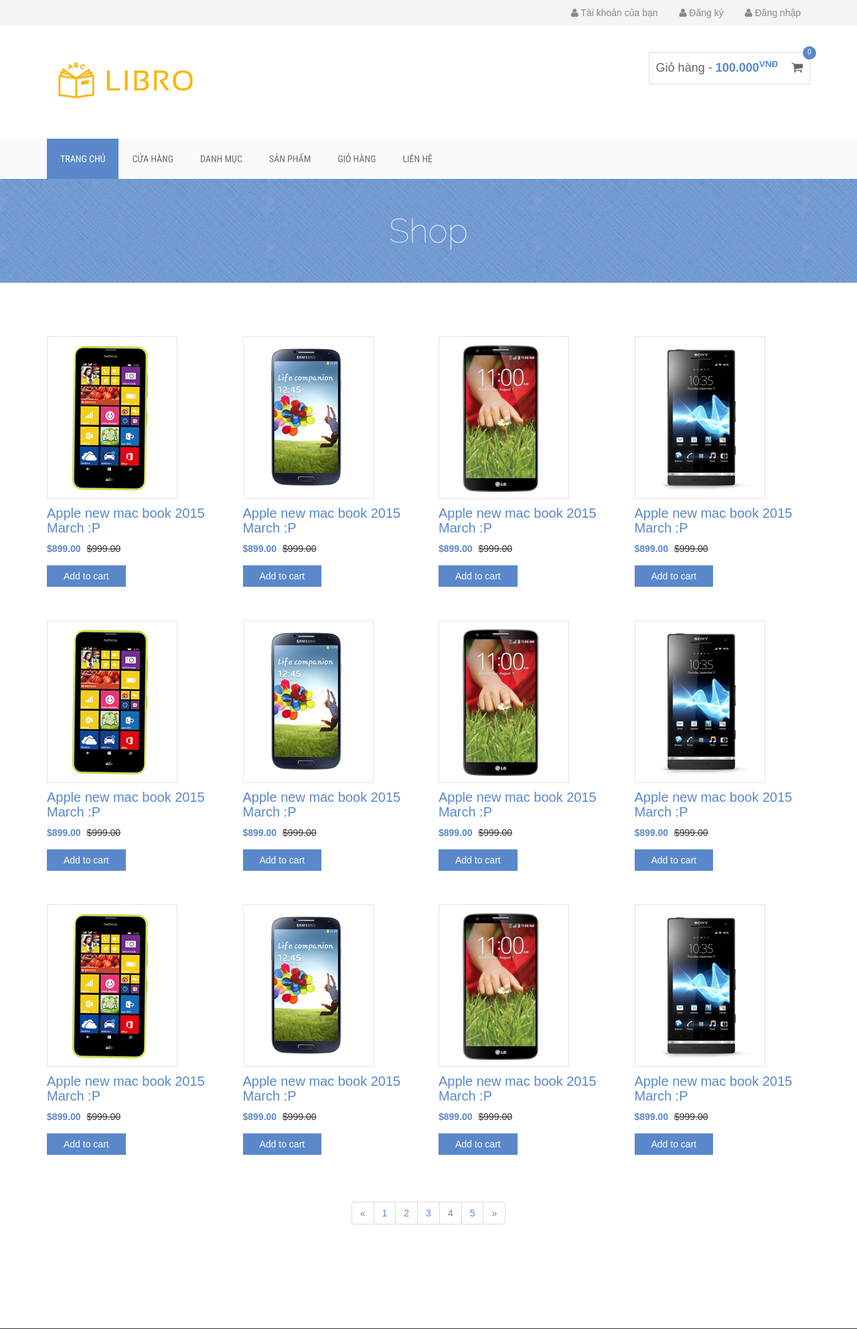
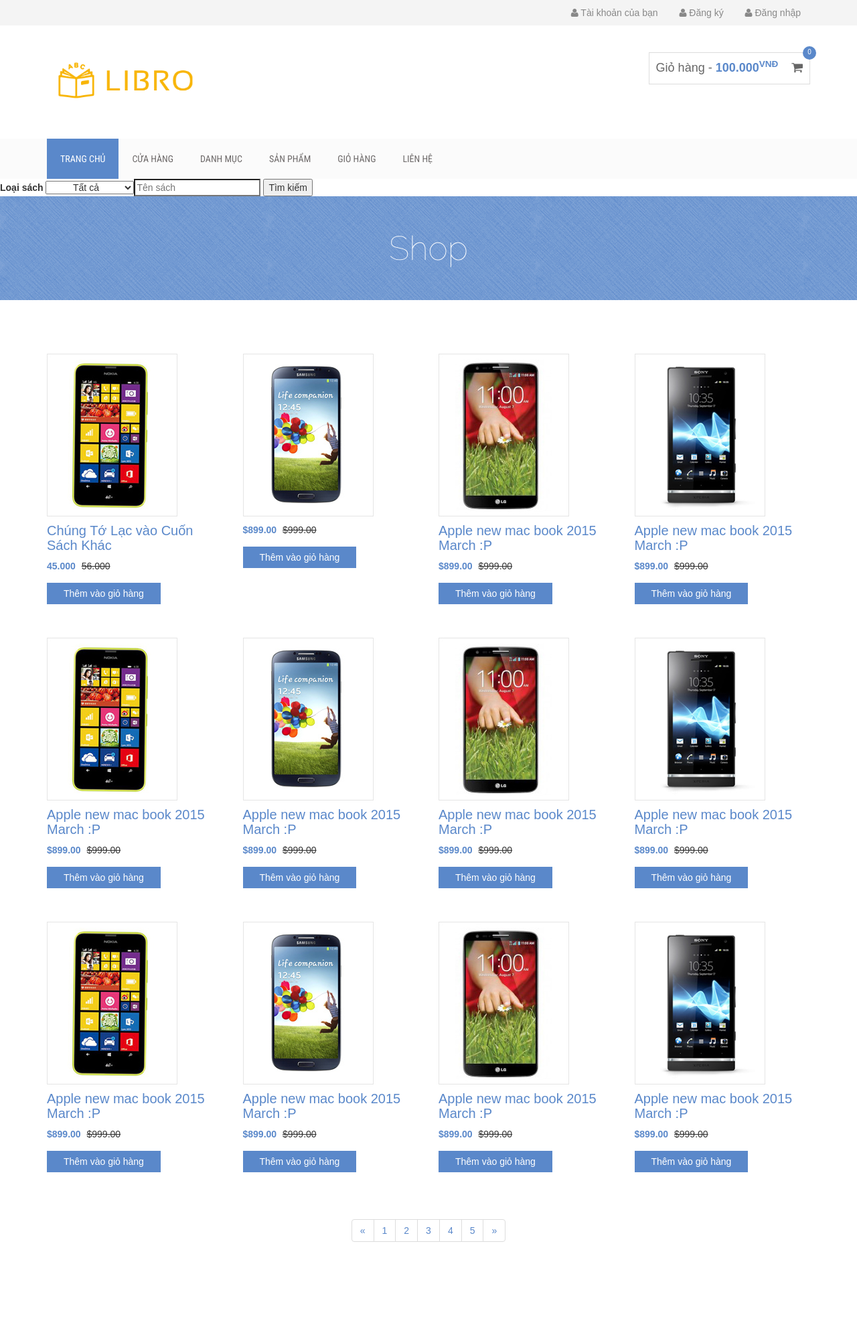
Before and after one commit to minhnghia5799/webbansach, a PHP site: page /View/shop.php?page=home in a window 1280 px wide. Shown: the top 1984 px of the page at 67% size. Run offline with PHP 8.4, Linux system fonts and the light colour scheme; some libraries are stand-ins or nearby versions.

Commit message:
chinh sua html

```diff
--- a/View/shop.php
+++ b/View/shop.php
@@ -23,7 +23,30 @@
     <?php
         require_once SITE_ROOT."/View/Layout/navbar.php";
     ?>
+    <b >Loại sách</b>
+ <select style="text-align:center" name=”loaisach” type="drop-down" >
+   <option >Tất cả</option>
+   <option >Sách giáo khoa</option>
+   <option >Sách khoa học</option>
+   <option >Sách kinh doanh</option>
+   <option >Sách chính trị</option>
+   <option >Sách văn học</option>
+   <option >Truyện ngôn tình</option>
+   <option >Truyện thiếu nhi</option>
+   <option >Truyện tranh</option>
+   <option >Truyện ngôn tình</option>
+   <option >Truyện trinh thám</option>
+   <option >Tiểu thuyết</option>
 
+   <div class="box">
+  <div class="container-1">
+      <span class="icon"><i class="fa fa-search"></i></span>
+      <input type="search" id="search" placeholder="Tên sách" />
+  </div>
+</div>
+<button>Tìm kiếm </button>
+
+</select>
     <div class="product-big-title-area">
         <div class="container">
             <div class="row">
@@ -46,13 +69,73 @@
                         <div class="product-upper">
                             <img src="View/Resource/img/product-2.jpg" alt="">
                         </div>
+                        <h2><a href="">Chúng Tớ Lạc vào Cuốn Sách Khác</a></h2>
+                        <div class="product-carousel-price">
+                            <ins>45.000</ins> <del>56.000</del>
+                        </div>
+
+                        <div class="product-option-shop">
+                            <a class="add_to_cart_button" data-quantity="1" data-product_sku="" data-product_id="70" rel="nofollow" href="/canvas/shop/?add-to-cart=70">Thêm vào giỏ hàng</a>
+                        </div>
+                    </div>
+                </div>
+                <div class="col-md-3 col-sm-6">
+                    <div class="single-shop-product">
+                        <div class="product-upper">
+                            <img src="View/Resource/img/product-1.jpg" alt="">
+                        </div>
+                        <h2><a href=""> </a></h2>
+                        <div class="product-carousel-price">
+                            <ins>$899.00</ins> <del>$999.00</del>
+                        </div>
+
+                        <div class="product-option-shop">
+                            <a class="add_to_cart_button" data-quantity="1" data-product_sku="" data-product_id="70" rel="nofollow" href="/canvas/shop/?add-to-cart=70">Thêm vào giỏ hàng</a>
+                        </div>
+                    </div>
+                </div>
+                <div class="col-md-3 col-sm-6">
+                    <div class="single-shop-product">
+                        <div class="product-upper">
+                            <img src="View/Resource/img/product-3.jpg" alt="">
+                        </div>
                         <h2><a href="">Apple new mac book 2015 March :P</a></h2>
                         <div class="product-carousel-price">
                             <ins>$899.00</ins> <del>$999.00</del>
                         </div>
 
                         <div class="product-option-shop">
-                            <a class="add_to_cart_button" data-quantity="1" data-product_sku="" data-product_id="70" rel="nofollow" href="/canvas/shop/?add-to-cart=70">Add to cart</a>
+                            <a class="add_to_cart_button" data-quantity="1" data-product_sku="" data-product_id="70" rel="nofollow" href="/canvas/shop/?add-to-cart=70">Thêm vào giỏ hàng</a>
+                        </div>
+                    </div>
+                </div>
+                <div class="col-md-3 col-sm-6">
+                    <div class="single-shop-product">
+                        <div class="product-upper">
+                            <img src="View/Resource/img/product-4.jpg" alt="">
+                        </div>
+                        <h2><a href="">Apple new mac book 2015 March :P</a></h2>
+                        <div class="product-carousel-price">
+                            <ins>$899.00</ins> <del>$999.00</del>
+                        </div>
+
+                        <div class="product-option-shop">
+                            <a class="add_to_cart_button" data-quantity="1" data-product_sku="" data-product_id="70" rel="nofollow" href="/canvas/shop/?add-to-cart=70">Thêm vào giỏ hàng</a>
+                        </div>
+                    </div>
+                </div>
+                <div class="col-md-3 col-sm-6">
+                    <div class="single-shop-product">
+                        <div class="product-upper">
+                            <img src="View/Resource/img/product-2.jpg" alt="">
+                        </div>
+                        <h2><a href="">Apple new mac book 2015 March :P</a></h2>
+                        <div class="product-carousel-price">
+                            <ins>$899.00</ins> <del>$999.00</del>
+                        </div>
+
+                        <div class="product-option-shop">
+                            <a class="add_to_cart_button" data-quantity="1" data-product_sku="" data-product_id="70" rel="nofollow" href="/canvas/shop/?add-to-cart=70">Thêm vào giỏ hàng</a>
                         </div>
                     </div>
                 </div>
@@ -67,7 +150,7 @@
                         </div>
 
                         <div class="product-option-shop">
-                            <a class="add_to_cart_button" data-quantity="1" data-product_sku="" data-product_id="70" rel="nofollow" href="/canvas/shop/?add-to-cart=70">Add to cart</a>
+                            <a class="add_to_cart_button" data-quantity="1" data-product_sku="" data-product_id="70" rel="nofollow" href="/canvas/shop/?add-to-cart=70">Thêm vào giỏ hàng</a>
                         </div>
                     </div>
                 </div>
@@ -82,7 +165,7 @@
                         </div>
 
                         <div class="product-option-shop">
-                            <a class="add_to_cart_button" data-quantity="1" data-product_sku="" data-product_id="70" rel="nofollow" href="/canvas/shop/?add-to-cart=70">Add to cart</a>
+                            <a class="add_to_cart_button" data-quantity="1" data-product_sku="" data-product_id="70" rel="nofollow" href="/canvas/shop/?add-to-cart=70">Thêm vào giỏ hàng</a>
                         </div>
                     </div>
                 </div>
@@ -97,7 +180,7 @@
                         </div>
 
                         <div class="product-option-shop">
-                            <a class="add_to_cart_button" data-quantity="1" data-product_sku="" data-product_id="70" rel="nofollow" href="/canvas/shop/?add-to-cart=70">Add to cart</a>
+                            <a class="add_to_cart_button" data-quantity="1" data-product_sku="" data-product_id="70" rel="nofollow" href="/canvas/shop/?add-to-cart=70">Thêm vào giỏ hàng</a>
                         </div>
                     </div>
                 </div>
@@ -112,7 +195,7 @@
                         </div>
 
                         <div class="product-option-shop">
-                            <a class="add_to_cart_button" data-quantity="1" data-product_sku="" data-product_id="70" rel="nofollow" href="/canvas/shop/?add-to-cart=70">Add to cart</a>
+                            <a class="add_to_cart_button" data-quantity="1" data-product_sku="" data-product_id="70" rel="nofollow" href="/canvas/shop/?add-to-cart=70">Thêm vào giỏ hàng</a>
                         </div>
                     </div>
                 </div>
@@ -127,7 +210,7 @@
                         </div>
 
                         <div class="product-option-shop">
-                            <a class="add_to_cart_button" data-quantity="1" data-product_sku="" data-product_id="70" rel="nofollow" href="/canvas/shop/?add-to-cart=70">Add to cart</a>
+                            <a class="add_to_cart_button" data-quantity="1" data-product_sku="" data-product_id="70" rel="nofollow" href="/canvas/shop/?add-to-cart=70">Thêm vào giỏ hàng</a>
                         </div>
                     </div>
                 </div>
@@ -142,7 +225,7 @@
                         </div>
 
                         <div class="product-option-shop">
-                            <a class="add_to_cart_button" data-quantity="1" data-product_sku="" data-product_id="70" rel="nofollow" href="/canvas/shop/?add-to-cart=70">Add to cart</a>
+                            <a class="add_to_cart_button" data-quantity="1" data-product_sku="" data-product_id="70" rel="nofollow" href="/canvas/shop/?add-to-cart=70">Thêm vào giỏ hàng</a>
                         </div>
                     </div>
                 </div>
@@ -157,67 +240,7 @@
                         </div>
 
                         <div class="product-option-shop">
-                            <a class="add_to_cart_button" data-quantity="1" data-product_sku="" data-product_id="70" rel="nofollow" href="/canvas/shop/?add-to-cart=70">Add to cart</a>
-                        </div>
-                    </div>
-                </div>
-                <div class="col-md-3 col-sm-6">
-                    <div class="single-shop-product">
-                        <div class="product-upper">
-                            <img src="View/Resource/img/product-2.jpg" alt="">
-                        </div>
-                        <h2><a href="">Apple new mac book 2015 March :P</a></h2>
-                        <div class="product-carousel-price">
-                            <ins>$899.00</ins> <del>$999.00</del>
-                        </div>
-
-                        <div class="product-option-shop">
-                            <a class="add_to_cart_button" data-quantity="1" data-product_sku="" data-product_id="70" rel="nofollow" href="/canvas/shop/?add-to-cart=70">Add to cart</a>
-                        </div>
-                    </div>
-                </div>
-                <div class="col-md-3 col-sm-6">
-                    <div class="single-shop-product">
-                        <div class="product-upper">
-                            <img src="View/Resource/img/product-1.jpg" alt="">
-                        </div>
-                        <h2><a href="">Apple new mac book 2015 March :P</a></h2>
-                        <div class="product-carousel-price">
-                            <ins>$899.00</ins> <del>$999.00</del>
-                        </div>
-
-                        <div class="product-option-shop">
-                            <a class="add_to_cart_button" data-quantity="1" data-product_sku="" data-product_id="70" rel="nofollow" href="/canvas/shop/?add-to-cart=70">Add to cart</a>
-                        </div>
-                    </div>
-                </div>
-                <div class="col-md-3 col-sm-6">
-                    <div class="single-shop-product">
-                        <div class="product-upper">
-                            <img src="View/Resource/img/product-3.jpg" alt="">
-                        </div>
-                        <h2><a href="">Apple new mac book 2015 March :P</a></h2>
-                        <div class="product-carousel-price">
-                            <ins>$899.00</ins> <del>$999.00</del>
-                        </div>
-
-                        <div class="product-option-shop">
-                            <a class="add_to_cart_button" data-quantity="1" data-product_sku="" data-product_id="70" rel="nofollow" href="/canvas/shop/?add-to-cart=70">Add to cart</a>
-                        </div>
-                    </div>
-                </div>
-                <div class="col-md-3 col-sm-6">
-                    <div class="single-shop-product">
-                        <div class="product-upper">
-                            <img src="View/Resource/img/product-4.jpg" alt="">
-                        </div>
-                        <h2><a href="">Apple new mac book 2015 March :P</a></h2>
-                        <div class="product-carousel-price">
-                            <ins>$899.00</ins> <del>$999.00</del>
-                        </div>
-
-                        <div class="product-option-shop">
-                            <a class="add_to_cart_button" data-quantity="1" data-product_sku="" data-product_id="70" rel="nofollow" href="/canvas/shop/?add-to-cart=70">Add to cart</a>
+                            <a class="add_to_cart_button" data-quantity="1" data-product_sku="" data-product_id="70" rel="nofollow" href="/canvas/shop/?add-to-cart=70">Thêm vào giỏ hàng</a>
                         </div>
                     </div>
                 </div>
```
Also changed, not shown: Sách/Bí mật thành công của những người bán hàng xuất sắc-Sách kinh doanh-172.jpg (added), Sách/Bí ẩn làng ma sói- tiểu thuyết-150.png (added), Sách/Chú thỏ tinh khôn-Truyên tranh-15.jpg (added), Sách/Chúng tớ lạc vào cuốn sách khác- truyện thiếu nhi-48.jpg (added), Sách/Khởi nguồn trực giác-Sách kinh doanh-150.jpg (added), Sách/Máu bẩn- Sách kinh doanh-239.jpg (added), Sách/Mắt biếc- Sách văn học-110.jpg (added), Sách/Mẹ yêu ai nhất- truyện thiếu nhi-52.jpg (added), Sách/Những điều khoa học không dạy bạn- Sách khao học-83.jpg (added), Sách/Phía sau nghi can-Truyện trinh thám-109.jpg (added), Sách/Siêu thỏ- truyện thiếu nhi- 42.jpg (added), Sách/Sách giáo khoa lớp 4- Sách giáo khoa-87.jpg (added), Sách/Thất tịch không mưa- Sách ngôn tình-86.jpg (added), Sách/Tư tưởng Hồ Chí Minh- Sách chính trị-75.jpg (added).
